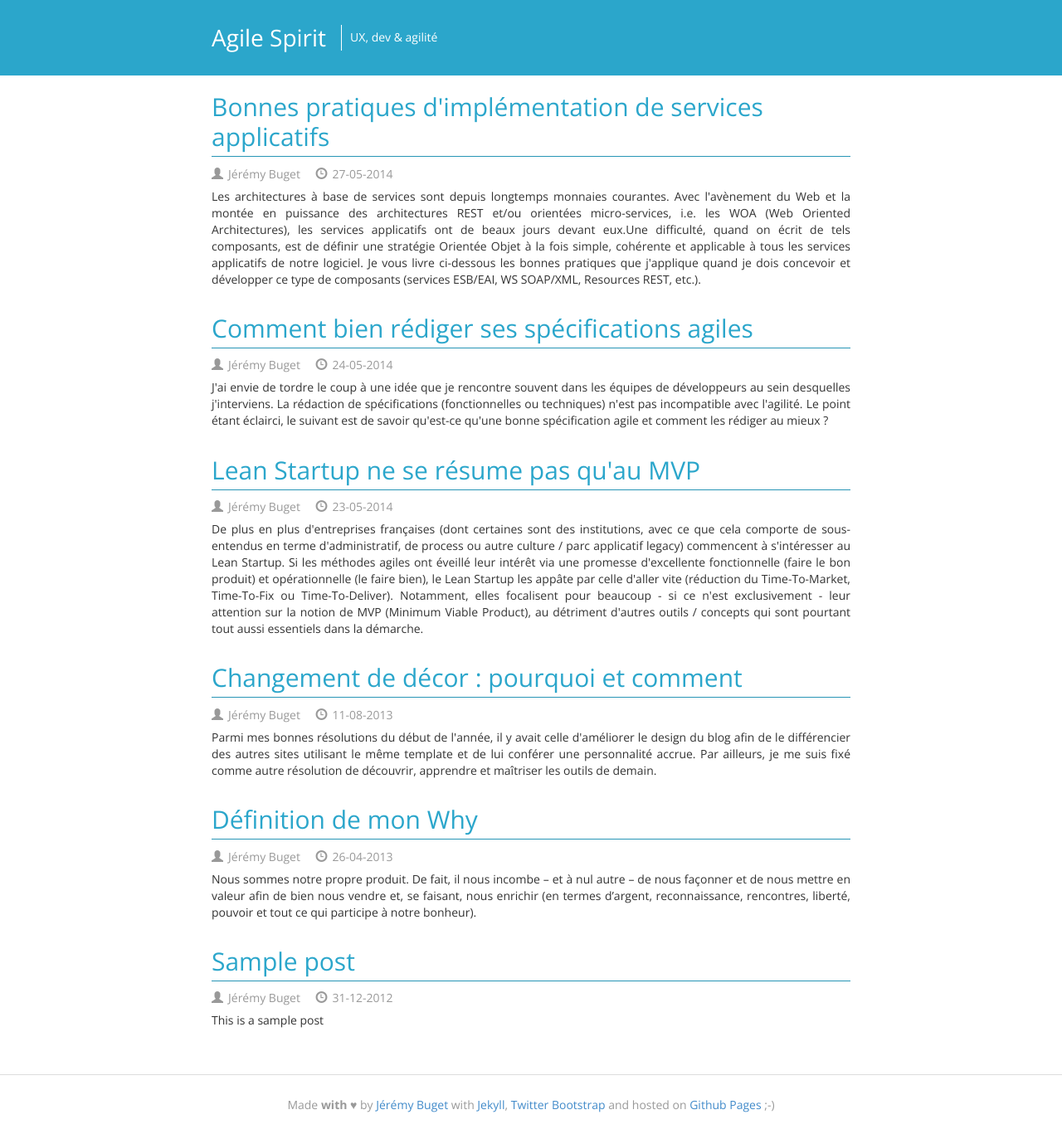
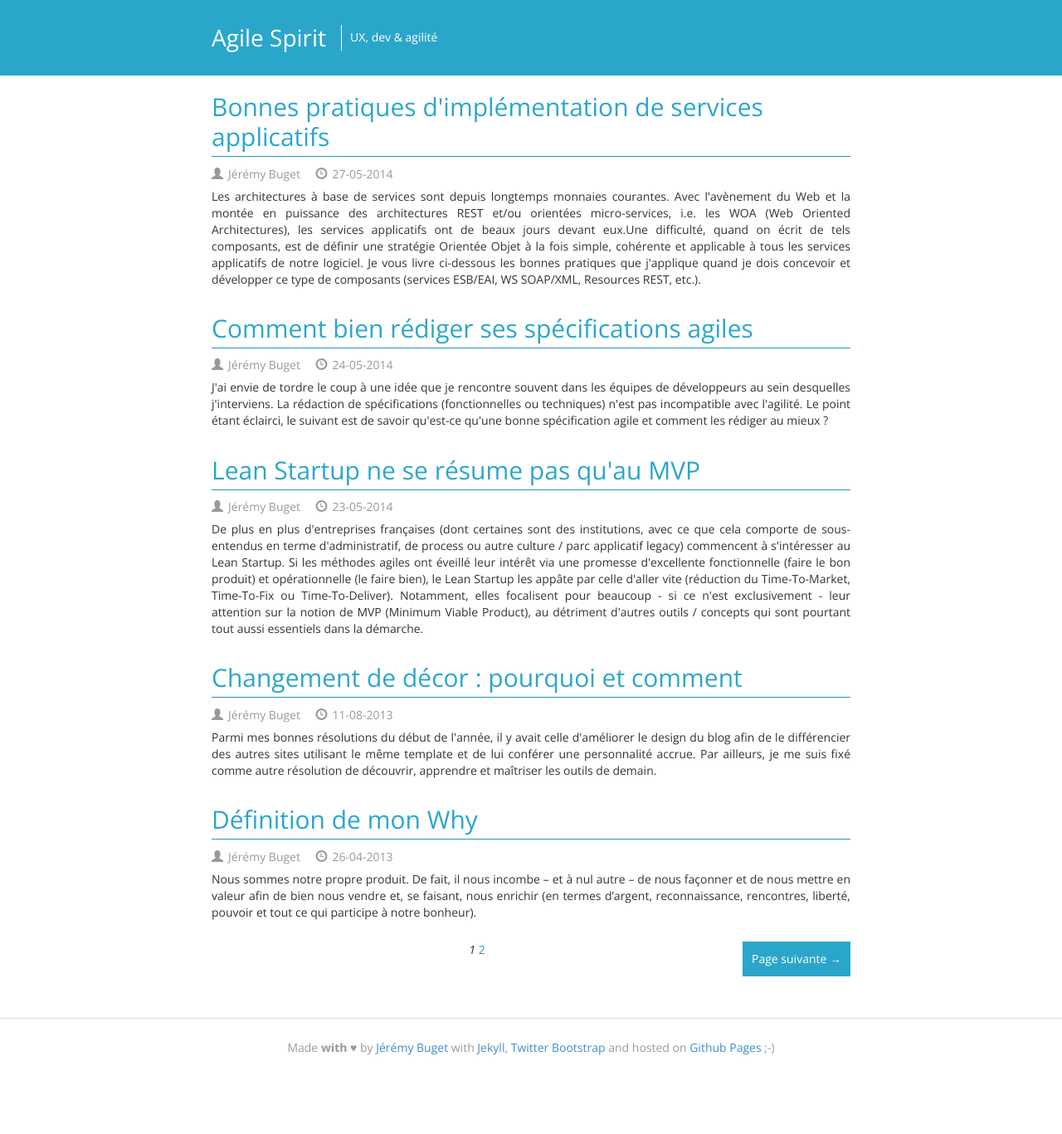
Before and after one commit to AgileSpirit/agilespirit.github.io, a Jekyll site: the page built from index.html, in a window 1280 px wide. Shown: the whole page at 83% size. Built offline with Jekyll 4.4.1, drawn with Linux system fonts in a browser that asks for light colours; Markdown is read by kramdown in place of the engine named in the settings; the list of posts is cut into pages by our own code; after the commit the page ends 1298 px from its top, so only the background shows below that.

Commit message:
New: add pagination

```diff
--- a/_config.yml
+++ b/_config.yml
@@ -1,6 +1,8 @@
+author: Jérémy Buget
+encoding: utf-8
+exclude: ['bak','agilespirit.github.io.iml','README.md','CssMinify.yml']
+markdown: redcarpet
 name: Agile Spirit
-markdown: redcarpet
+paginate: 5
 pygments: true
 url: agilespirit.github.io
-exclude: ['bak','agilespirit.github.io.iml','README.md','CssMinify.yml']
-author: Jérémy Buget
--- a/assets/css/styles.css
+++ b/assets/css/styles.css
@@ -194,6 +194,22 @@ ul {
   margin-top: 0.5em;
 }
 
+.pager li>a {
+  border-radius: 0;
+  padding: 10px;
+  background-color: #2BA6CB;
+  color: #FFF;
+  text-decoration: none;
+  font-weight: 400;
+  border: 1px solid #2BA6CB;
+}
+
+.pager li>a:hover,
+.pager li>a:focus {
+  background-color: #2795b6;
+  border-color: #2795b6;
+}
+
 /* ----------- */
 /* Single post */
 /* ----------- */
--- a/index.html
+++ b/index.html
@@ -4,8 +4,10 @@ title: Agile Spirit
 ---
 
 <div id="home">
+
+  <!-- Paginated posts loop -->
   <ul class="post-list">
-    {% for post in site.posts %}
+    {% for post in paginator.posts %}
     <li class="post-list-item post">
 
       <!-- Title -->
@@ -29,4 +31,28 @@ title: Agile Spirit
     </li>
     {% endfor %}
   </ul>
+
+  <!-- Pagination links -->
+  {% if paginator.total_pages > 1 %}
+  <ul class="pager">
+    {% if paginator.previous_page %}
+      <li class="previous"><a href="{{ paginator.previous_page_path | prepend: site.baseurl | replace: '//', '/' }}">&larr; Page précédente</a></li>
+    {% endif %}
+
+    {% for page in (1 .. paginator.total_pages) %}
+      {% if page == paginator.page %}
+        <em>{{ page }}</em>
+      {% elsif page == 1 %}
+        <a href="{{ '/index.html' | prepend: site.baseurl | replace: '//', '/' }}">{{ page }}</a>
+      {% else %}
+        <a href="{{ site.paginate_path | prepend: site.baseurl | replace: '//', '/' | replace: ':num', page }}">{{ page }}</a>
+      {% endif %}
+    {% endfor %}
+
+    {% if paginator.next_page %}
+      <li class="next"><a href="{{ paginator.next_page_path | prepend: site.baseurl | replace: '//', '/' }}" class="page-next">Page suivante &rarr;</a></li>
+    {% endif %}
+  </div>
+  {% endif %}
+
 </div>
```
